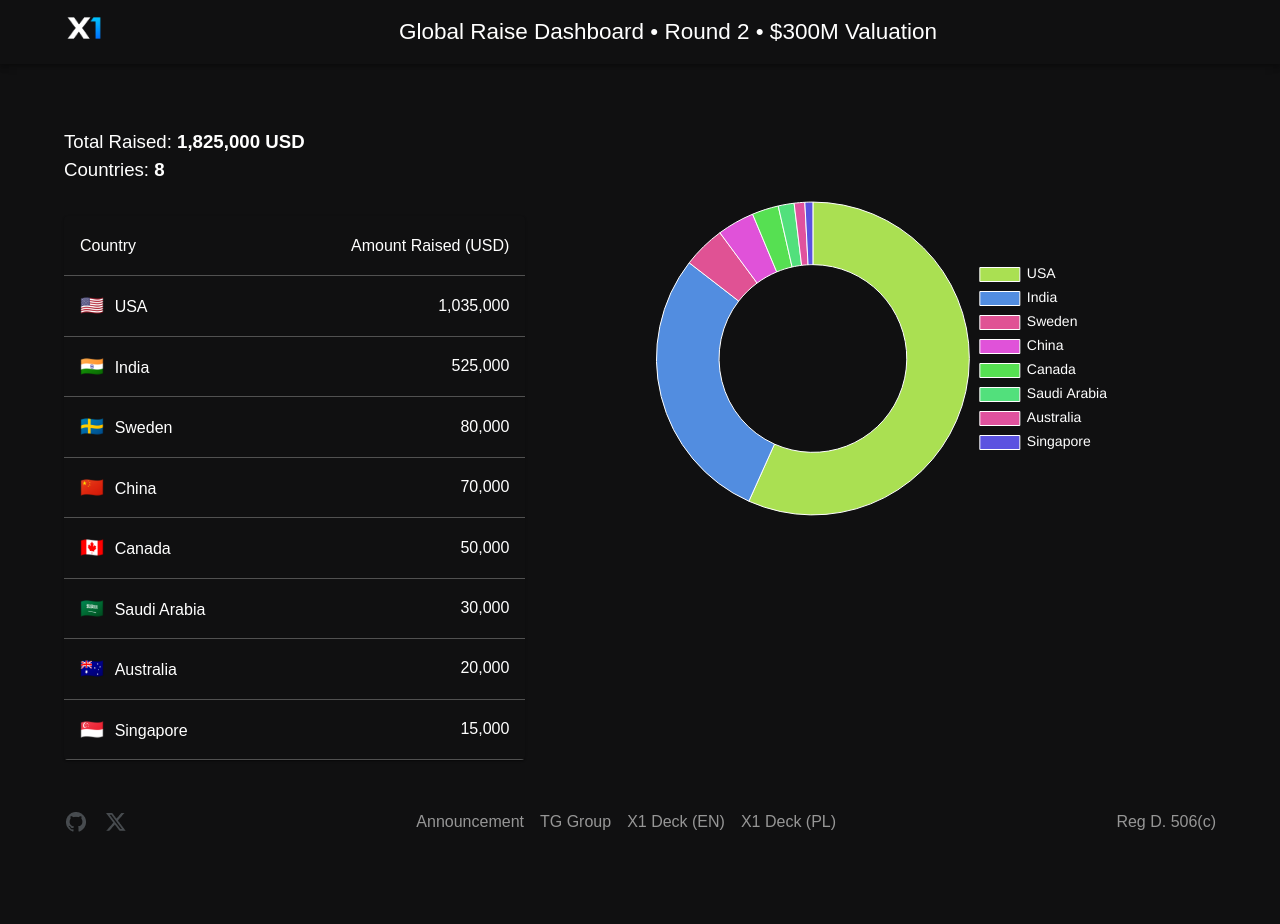
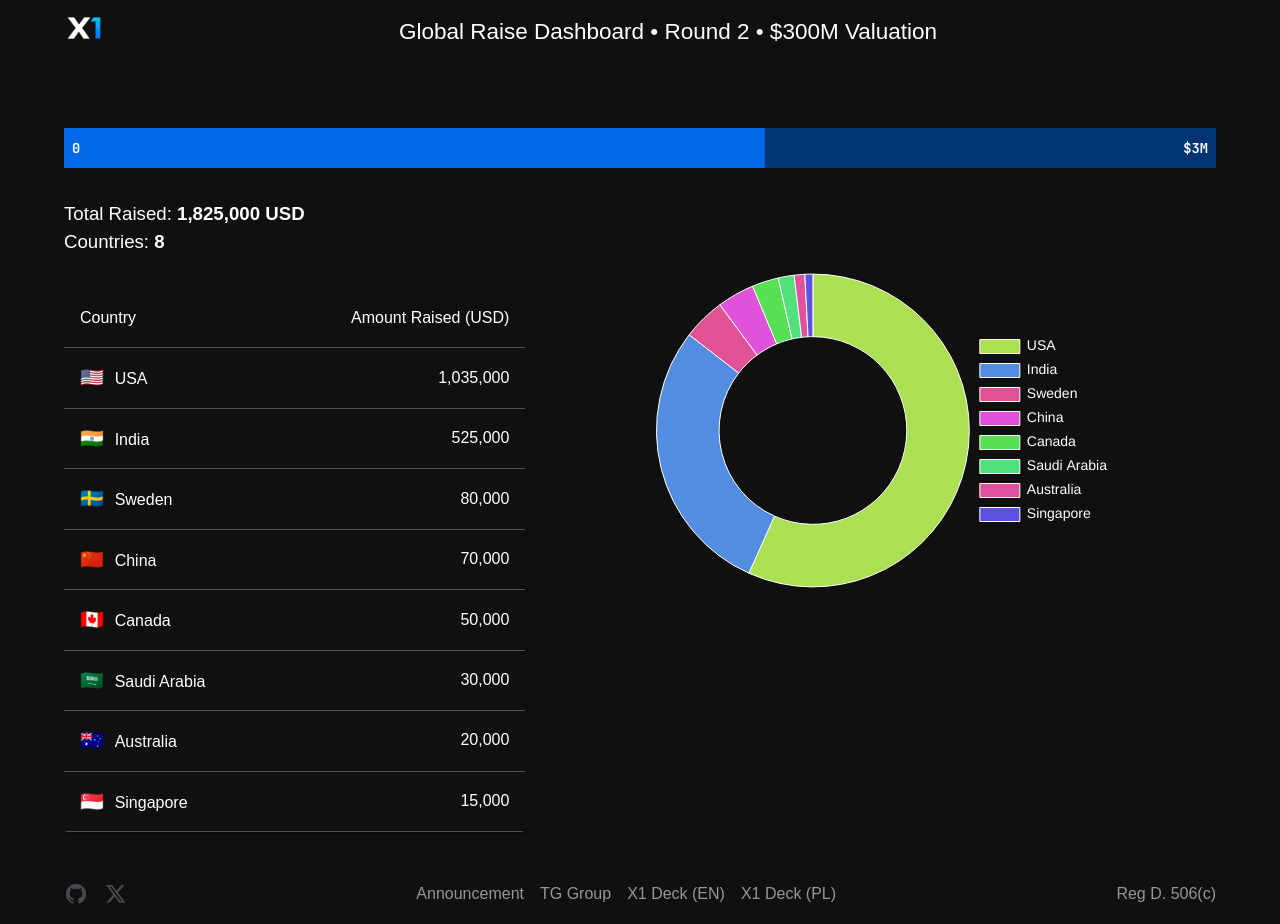
Before and after one commit to FairCrypto/x1-investors, a Next.js app: page / in a window 1280 px wide. Before the commit the page ends 852 px from the top, so only its background shows below. Built offline with nearby package versions, Linux system fonts and the light colour scheme.

Commit message:
added progress indicator

```diff
--- a/app/page.tsx
+++ b/app/page.tsx
@@ -4,7 +4,7 @@
 import {
   AppBar, Box, Button,
   Container,
-  Grid,
+  Grid, LinearProgress,
   Paper, Stack,
   Table, TableBody, TableCell,
   TableContainer,
@@ -28,9 +28,10 @@
 }
 
 export default function Home() {
+  const goal = 3_000_000; // $3M
   return (
     <>
-      <AppBar position="static" sx={{ bgcolor: 'transparent'}}>
+      <AppBar position="relative" elevation={0} sx={{ bgcolor: 'transparent'}}>
         <Container maxWidth="lg">
         <Toolbar disableGutters>
           <a href="https://x1.xyz" target="_blank" rel="noopener noreferrer" style={{ textDecoration: 'none', color: 'inherit' }}>
@@ -45,6 +46,40 @@
 
       <Container maxWidth="lg">
         <Grid container spacing={4} columnSpacing={4} sx={{ marginTop: 4 }}>
+          <Grid item xs={12} >
+            <Box position="relative" width="100%">
+              {/* Progress bar */}
+              <LinearProgress
+                variant="determinate"
+                value={investors.reduce((acc: any, e: any)=> acc += e.amount, 0) / goal * 100}
+                sx={{ height: 40, borderRadius: 0 }} />
+              {/* Labels */}
+              <Box
+                position="absolute"
+                top={0}
+                left={0}
+                right={0}
+                height="100%"
+                px={1}
+                display="flex"
+                alignItems="center"
+                justifyContent="space-between"
+              >
+                <Typography
+                  variant="caption"
+                  sx={{ color: "white", fontWeight: "bold" }}
+                >
+                  0
+                </Typography>
+                <Typography
+                  variant="caption"
+                  sx={{ color: "white", fontWeight: "bold" }}
+                >
+                  $3M
+                </Typography>
+              </Box>
+            </Box>
+          </Grid>
           <Grid item xs={12} md={5}>
             <Typography variant="body1" sx={{  textAlign: 'left' }}>
               Total Raised: <b><CountUp
```
